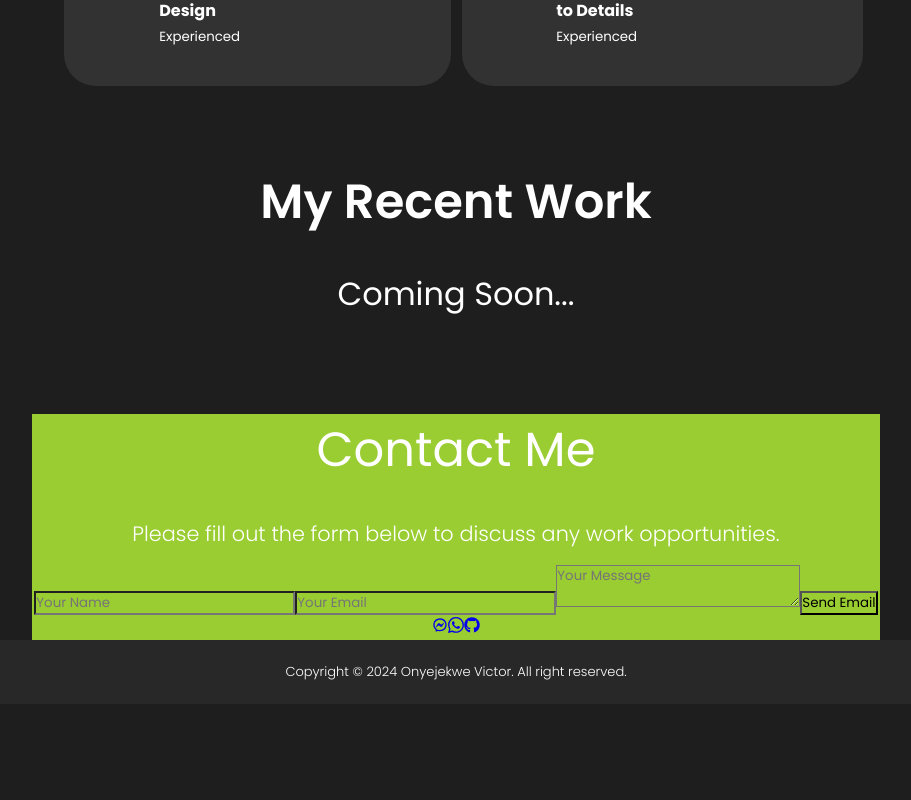
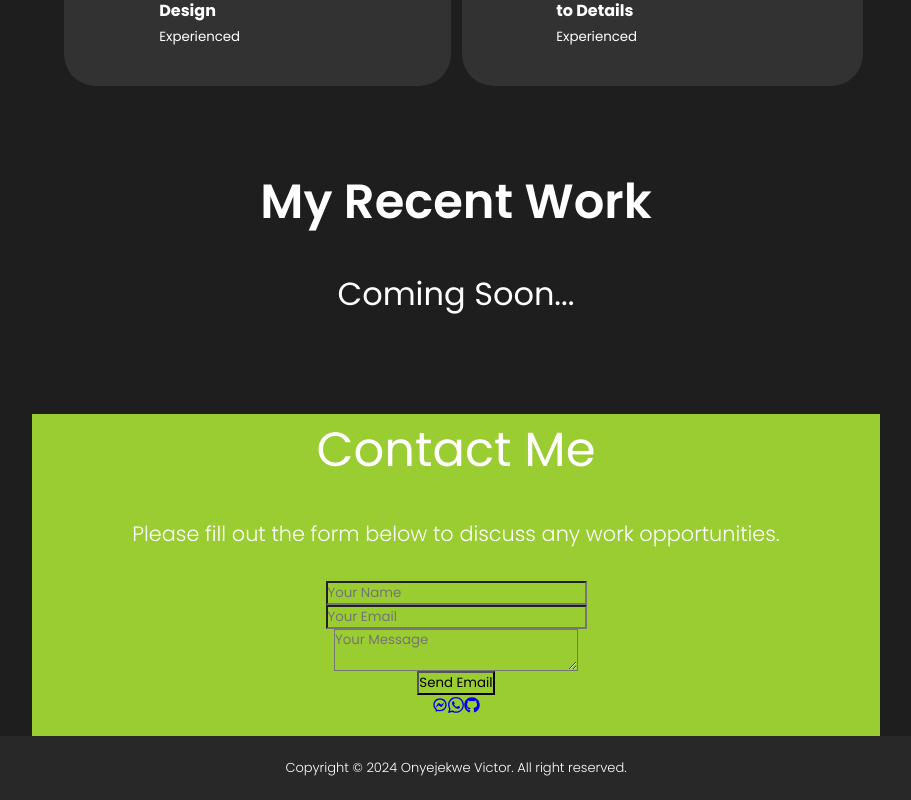
Before and after one commit to ovanda/Web-Portfolio, a React (Create React App) app: page / in a window 1280 px wide. Shown: the part 1270-2070 px from the top of the page, without its empty margins (184-1095 px from the left). Before the commit the page ends 1974 px from the top, so only its background shows below. Built offline with nearby package versions, Linux system fonts and the light colour scheme.

Commit message:
Working on contacts getting there

```diff
--- a/src/components/Contact/contact.css
+++ b/src/components/Contact/contact.css
@@ -21,3 +21,10 @@
     font-size: 1.3rem;
     font-weight: 300;
 }
+
+.contactForm {
+    margin: 1rem auto;
+    display: flex;
+    flex-direction: column;
+    align-items: center;
+}
```
